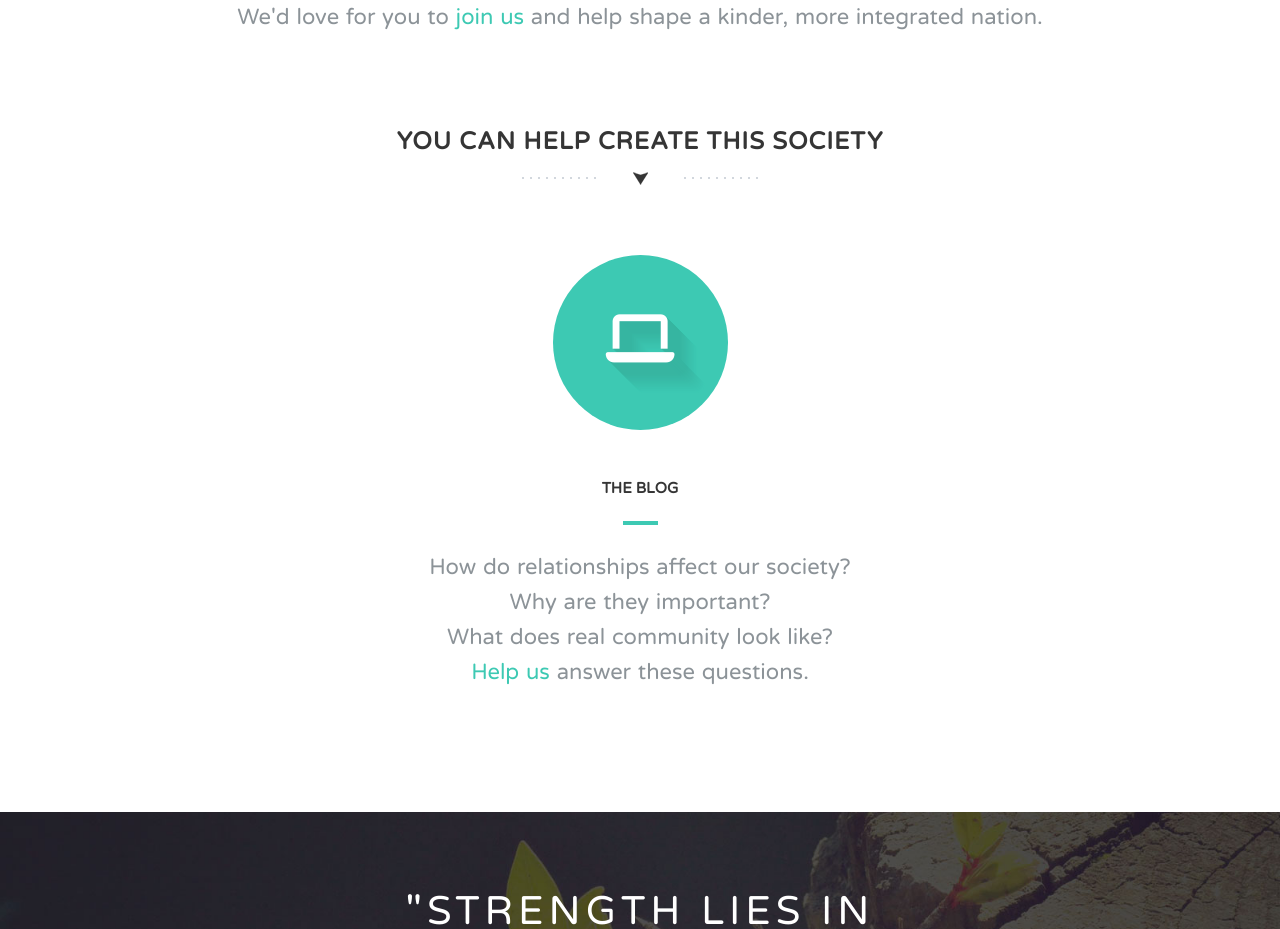
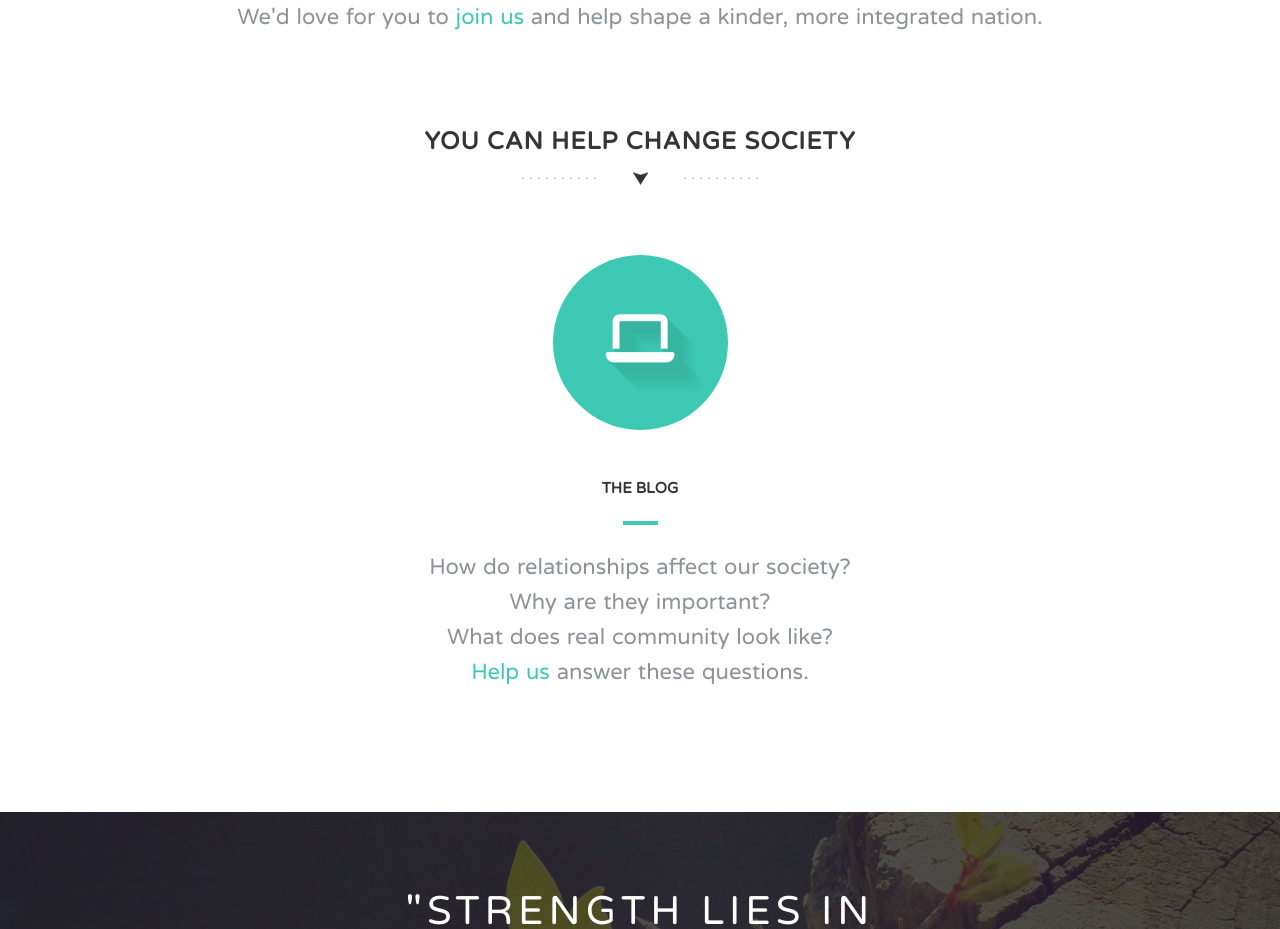
Before and after one commit to Rowancode/together, a plain HTML site: page index.html in a window 1280 px wide. Shown: the part 1720-2649 px from the top of the page. Drawn offline with nearby package versions, Linux system fonts and the light colour scheme.

Commit message:
Copy change on explanation section
Minor copy change on 'What is Together?' section

```diff
--- a/index.html
+++ b/index.html
@@ -91,7 +91,7 @@
 
                 <p>We'd love for you to <a href="#subscribe">join us</a> and help shape a kinder, more integrated nation.</p></br></br></br>
 
-                <h1 class="arrow">You can help create this society</h1>
+                <h1 class="arrow">You can help change society</h1>
 
                 <div class="features-wrapper">
                   <div class="col-md-6 col-md-offset-3 wp2">
```
